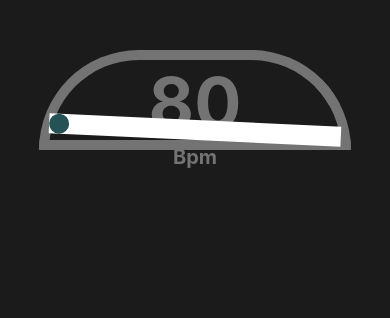
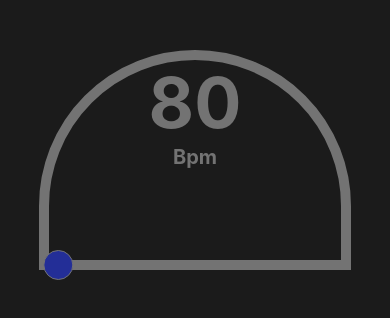
Before and after one commit to EmilcyFelipe/Metr-nomo, a React Native app: screen / in a window 390 px wide. Shown: the top 318 px of the page. Built offline with nearby package versions, Linux system fonts and the light colour scheme.

Commit message:
timed mark

```diff
--- a/App.js
+++ b/App.js
@@ -1,27 +1,29 @@
 import { StatusBar } from 'expo-status-bar';
 import React, {useEffect, useRef, useState } from 'react';
-import { StyleSheet, Text, View, Animated} from 'react-native';
+import { StyleSheet, Text, View, Animated, Dimensions} from 'react-native';
 
 export default function App() {
   const [ bpmValue, setBpmValue ] = useState(80);
-  const deg = useRef(new Animated.Value(0)).current;
+  const distance = useRef(new Animated.Value(0)).current;
   const [speed, setSpeed ] = useState(1000)
 
-  let degInterpolated = deg.interpolate(
+  var width = Dimensions.get('window').width;
+
+  let degInterpolated = distance.interpolate(
     {
-      inputRange:[0,180],
-      outputRange:['0deg', '180deg']
+      inputRange:[0,100],
+      outputRange:['0%', '100%']
     }
   )
   useEffect(()=>{
     Animated.loop(
       Animated.sequence([
-        Animated.timing(deg,{
-          toValue:180,
+        Animated.timing(distance,{
+          toValue:width*0.8-20,
           duration: speed,
           useNativeDriver: false
         }),
-        Animated.timing(deg,{
+        Animated.timing(distance,{
           toValue:0,
           duration: speed,
           useNativeDriver: false
@@ -35,9 +37,9 @@ export default function App() {
       <View style={styles.display}>
           <Text style={styles.valueText}>{bpmValue}</Text>
           <Text style={[styles.valueText, {fontSize: 20}]}>Bpm</Text>
-          <Animated.View style={[styles.markAxios,{transform:[{rotate: degInterpolated}]}]}>
-            <View style={styles.mark}></View>
-          </Animated.View>
+          <View style={[styles.markAxios]}>
+            <Animated.View style={[styles.mark,{transform:[{translateX: distance}]}]}></Animated.View>
+          </View>
       </View>
       <View style={styles.actionsWrapper}></View>
       <StatusBar style="auto" />
@@ -54,9 +56,9 @@ const styles = StyleSheet.create({
 
   },
   display:{
-    width: '80vw',
+    width: '80%',
     maxWidth: 800,
-    height: 100,
+    height: 220,
     marginTop:50,
     borderTopLeftRadius: 200,
     borderTopRightRadius: 200,
@@ -70,24 +72,24 @@ const styles = StyleSheet.create({
     color: '#737373'
   },
   actionsWrapper:{
-
     backgroundColor: '#fff',
     width: '100%'
-
   },
   markAxios:{
     width: '100%',
     height: 20,
-    bottom: 0,
-    left: 0,
+    bottom: -10,
+    left: -10,
     position: 'absolute',
-    backgroundColor: '#fff',
-    zIndex:100,
   },
   mark:{
-    width: 20,
-    height: 20,
-    borderRadius: 20/2,
-    backgroundColor: '#255255',
+    width: 30,
+    height: 30,
+    borderRadius: 30/2,
+    backgroundColor: '#232E97',
+    borderColor: '#737373',
+    borderWidth: 1,
+    shadowColor: 'white',
+    elevation: 5
   }
 });
```
